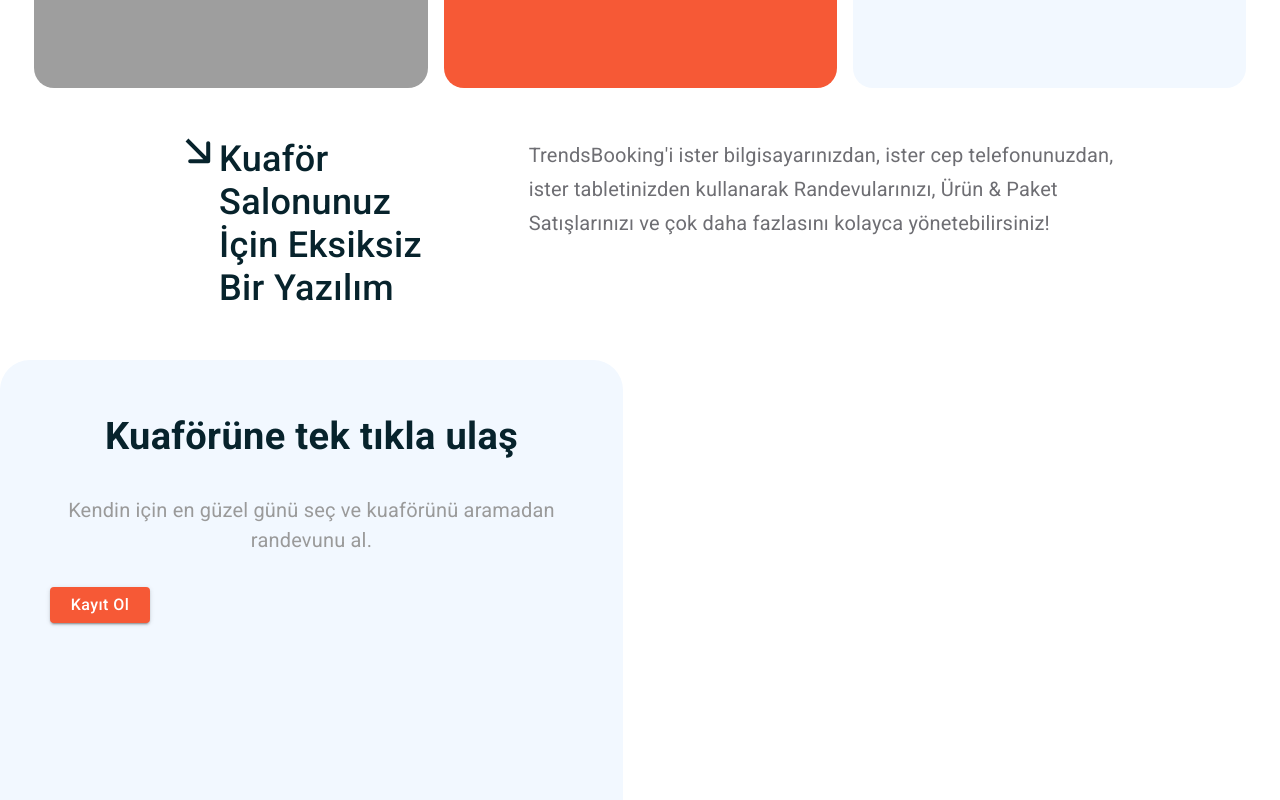
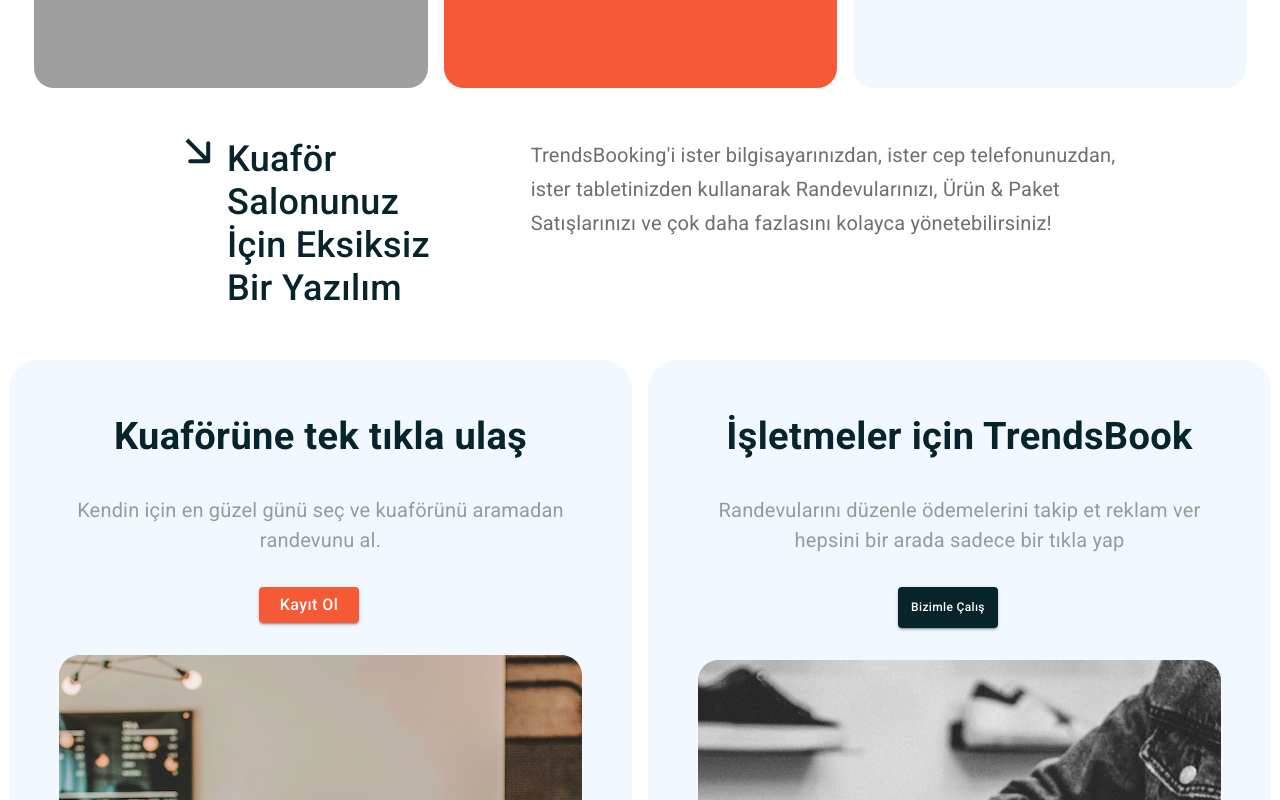
Before and after one commit to SenFaruk/trendsbooking2, a React (Create React App) app: page / in a window 1280 px wide. Shown: the part 2140-2940 px from the top of the page. Built offline with nearby package versions, Linux system fonts and the light colour scheme; grey boxes are pictures that could not be loaded.

Commit message:
added Tektık components

```diff
--- a/src/components/tektık/Tektık.js
+++ b/src/components/tektık/Tektık.js
@@ -1,14 +1,26 @@
+import React from "react";
 import { Box, Typography, Button, Stack } from "@mui/material";
-import React from "react";
+import card3 from "../../assets/card3.svg";
+import card4 from "../../assets/card4.svg";
 
 const Tektık = () => {
   return (
+    <>
+    <Stack
+  direction="row"
+  justifyContent="center"
+  alignItems="center"
+  spacing={2}
+>
+
+
     <Box
       sx={{
         width: "623px",
         height: "891px",
         background: "#F2F8FF",
         borderRadius: "30px",
+
       }}
     >
       <Stack
@@ -45,7 +57,7 @@
           Kendin için en güzel günü seç ve kuaförünü aramadan randevunu al.
         </Typography>
 
-
+        <Stack>
           <Button
             variant="contained"
             color="mycolor"
@@ -54,8 +66,8 @@
               textTransform: "capitalize",
               fontFamily: "Roboto",
               fontStyle: "normal",
-            maxWidth:100,
-            marginLeft:"50px",
+              maxWidth: 100,
+              marginLeft: "200px",
 
               fontSize: "16px",
 
@@ -66,13 +78,81 @@
           >
             Kayıt Ol
           </Button>
-
-
-
-
-
+        </Stack>
+        <img src={card3} alt="" />
       </Stack>
     </Box>
+    <Box
+      sx={{
+        width: "623px",
+        height: "891px",
+        background: "#F2F8FF",
+        borderRadius: "30px",
+
+      }}
+    >
+      <Stack
+        direction="column"
+        spacing={4}
+        sx={{
+          padding: "50px 50px 0px 50px ",
+        }}
+      >
+        <Typography
+          sx={{
+            fontFamily: "Roboto",
+            fontStyle: "normal",
+            fontWeight: "600",
+            fontSize: "38px",
+            lineHeight: "53px",
+            textAlign: "center",
+            color: "#07232C",
+          }}
+        >
+         İşletmeler için TrendsBook
+        </Typography>
+        <Typography
+          sx={{
+            fontFamily: "Roboto",
+            fontStyle: "normal",
+            fontWeight: "400",
+            fontSize: "20px",
+            lineHeight: "30px",
+            textAlign: "center",
+            color: " #9A9A9A",
+          }}
+        >
+          Randevularını düzenle ödemelerini takip et reklam ver hepsini bir arada sadece bir tıkla yap
+        </Typography>
+
+        <Stack>
+          <Button
+            variant="contained"
+            color="myblack"
+            size="small"
+            sx={{
+              textTransform: "capitalize",
+              fontFamily: "Roboto",
+              fontStyle: "normal",
+              maxWidth: 100,
+              marginLeft: "200px",
+
+              fontSize: "12px",
+
+              textAlign: "center",
+
+              color: "#FFFFFF",
+              padding:"10px 10px 10px 10px"
+            }}
+          >
+            Bizimle Çalış
+          </Button>
+        </Stack>
+        <img src={card4} alt="" />
+      </Stack>
+    </Box>
+    </Stack>
+    </>
   );
 };
 
--- a/src/components/yazılım/Yazılım.js
+++ b/src/components/yazılım/Yazılım.js
@@ -11,7 +11,7 @@
         margin: "50px 150px 50px 185px",
       }}
     >
-        <Stack direction="row" spacing={1}>
+        <Stack direction="row" spacing={2}>
             <Stack >
                  <img src={Arrow} alt=""/>
             </Stack>
@@ -24,6 +24,7 @@
           fontSize: "36px",
           lineHeight: "43px",
           color: "#07232C",
+
         }}
       >
         Kuaför Salonunuz İçin Eksiksiz Bir Yazılım
--- a/src/styles/theme/index.js
+++ b/src/styles/theme/index.js
@@ -6,6 +6,7 @@
   primary: "#ffffff",
   secondary: "#ED6A5B",
   mycolor:"#F65936",
+  myblack:"#07232C",
 
 //  success: "#d5d5d5",
 //   info: "#000",
@@ -25,6 +26,9 @@
         mycolor:{
             main:Colors.mycolor
         },
+        myblack:{
+            main:Colors.myblack
+        },
 
     },
 
```
Also changed, not shown: src/assets/card3.svg (added), src/assets/card4.svg (added). Lines whose indentation alone changed are shown as unchanged.
